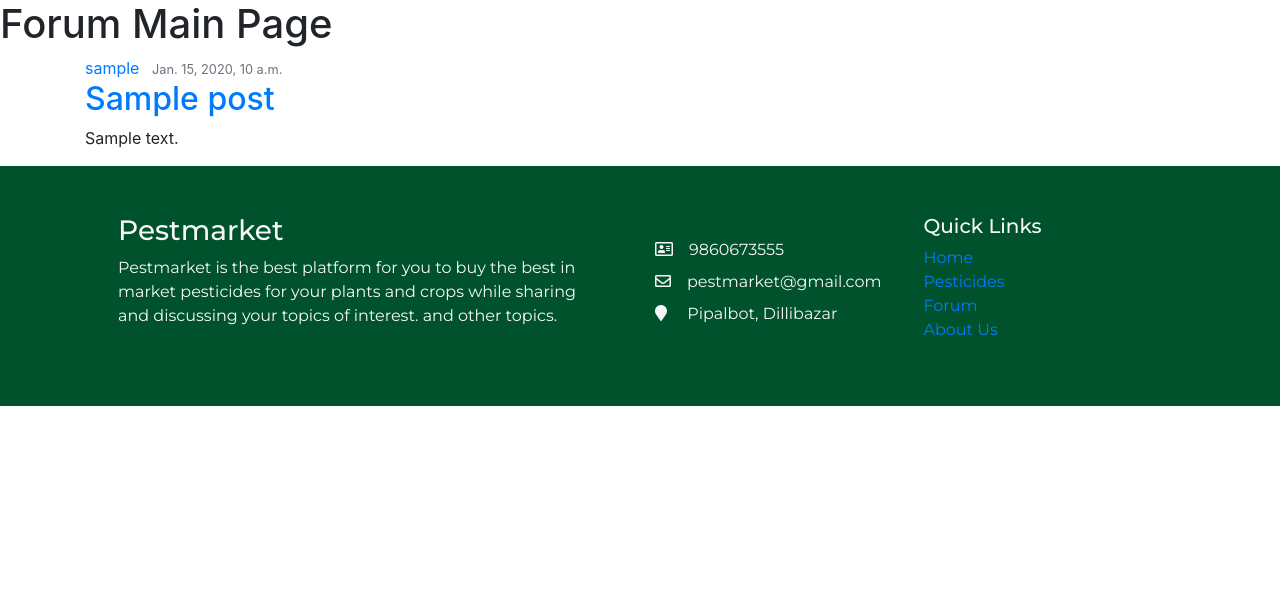
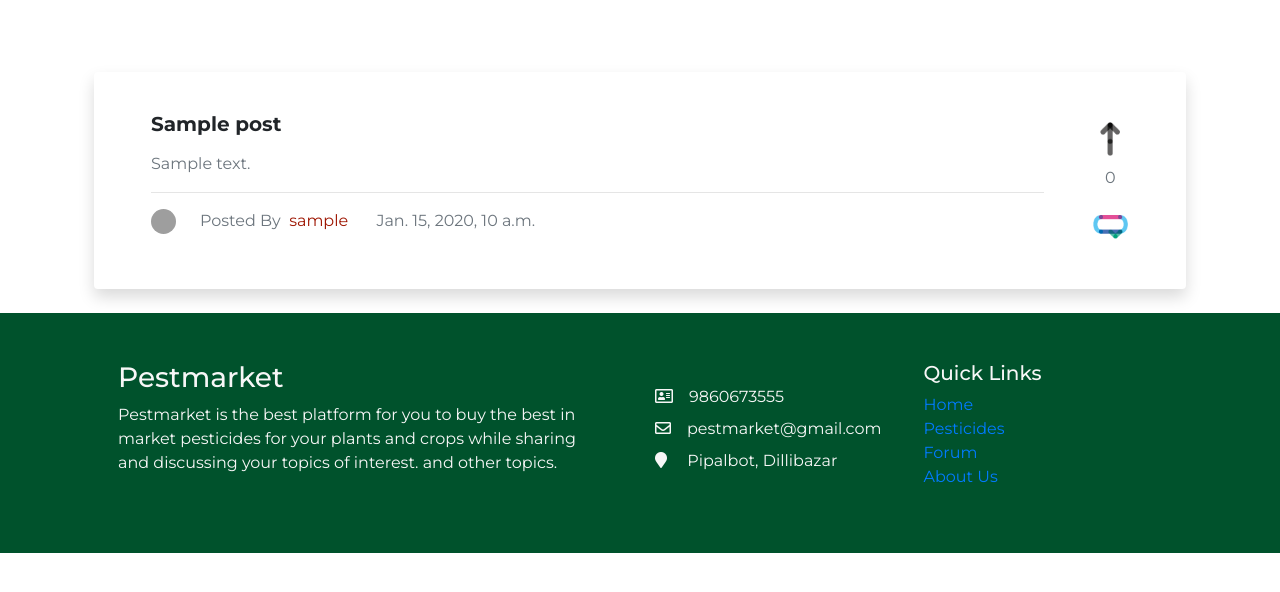
Before and after one commit to gbibek34/pestmarket, a Django app: page /forum/ in a window 1280 px wide. Shown: the part 74-666 px from the top of the page. Run offline with Django 3.2, Linux system fonts and the light colour scheme; the first user in the database is signed in; tables that the repository leaves empty hold one stand-in row (Sample ...); grey boxes are pictures that could not be loaded.

Commit message:
changes in forum design

```diff
--- a/pestmarket/forum/templates/forum/forum.html
+++ b/pestmarket/forum/templates/forum/forum.html
@@ -7,21 +7,30 @@ Pestmarket | Forum
 
 {% block content %}
 <main>
-    <h1>Forum Main Page</h1>
-    <div class="container">
+    <div class="container p-4">
         {% for post in posts %}
-        <article class="media content-section">
-            <div class="media-body">
-                <div class="article-meta">
-                    <a href="" class="mr-2">{{ post.author }}</a>
-                    <small class="text-muted">{{ post.date_time }}</small>
+        <div class="card shadow mt-5 py-4 px-5 post">
+            <div class="row">
+                <div class="col-md-11 py-3 px-4 post-body">
+                    <div class="post-content">
+                        <div class="post-title h5">{{ post.title }}</div>
+                        <div class="post-text text-muted mt-3">{{ post.content }}</div>
+                    </div>
+                    <hr class="my-3">
+                    <div class="post-author">
+                        <img class="author-img" src="images/profile.jpeg" alt="">
+                        <p class="text-muted ml-4">Posted By&nbsp; <span class="author-name">{{ post.author }}</span>
+                            <span class="ml-4">{{ post.date_time }}</span>
+                        </p>
+                    </div>
                 </div>
-                <h2>
-                    <a href="" class="article-title">{{ post.title }}</a>
-                </h2>
-                <p class="article-content">{{ post.content }}</p>
+                <div class="col-md-1 p-3 post-actions">
+                    <img class="post-like" src="{% static 'images/unliked.png' %}" alt="">
+                    <p class="text-muted">0</p>
+                    <img class="post-comment" src="{% static 'images/comment.png' %}" alt="">
+                </div>
             </div>
-        </article>
+        </div>
         {% endfor %}
     </div>
 </main>
--- /dev/null
+++ b/pestmarket/static/css/forum.css
@@ -0,0 +1,48 @@
+.post {
+    font-family: "Montserrat", sans-serif !important;
+
+    border: none;
+}
+
+.post-title {
+    font-weight: bold;
+}
+
+.post-author {
+    display: flex;
+    flex-direction: row;
+}
+
+.author-img {
+    width: 25px;
+    height: 25px;
+
+    border-radius: 50%;
+
+    object-fit: cover;
+}
+
+.author-name {
+    color: #9E1602;
+}
+
+.post-actions {
+    display: flex;
+    align-items: center;
+    flex-direction: column;
+    justify-content: space-evenly;
+}
+
+.post-like {
+    width: 20px;
+}
+
+.post-comment {
+    width: 35px;
+}
+
+@media(max-width: 767px) {
+    .post-actions {
+        flex-direction: row;
+    }
+}
--- a/pestmarket/templates/index.html
+++ b/pestmarket/templates/index.html
@@ -26,6 +26,7 @@
     <!-- Custom CSS -->
     <link rel="stylesheet" href="{% static 'css/style.css' %}">
     <link rel="stylesheet" href="{% static 'css/profile.css' %}">
+    <link rel="stylesheet" href="{% static 'css/forum.css' %}">
 </head>
 
 <body>
```
Also changed, not shown: pestmarket/static/images/comment.png (added), pestmarket/static/images/liked.png (added), pestmarket/static/images/unliked.png (added).
